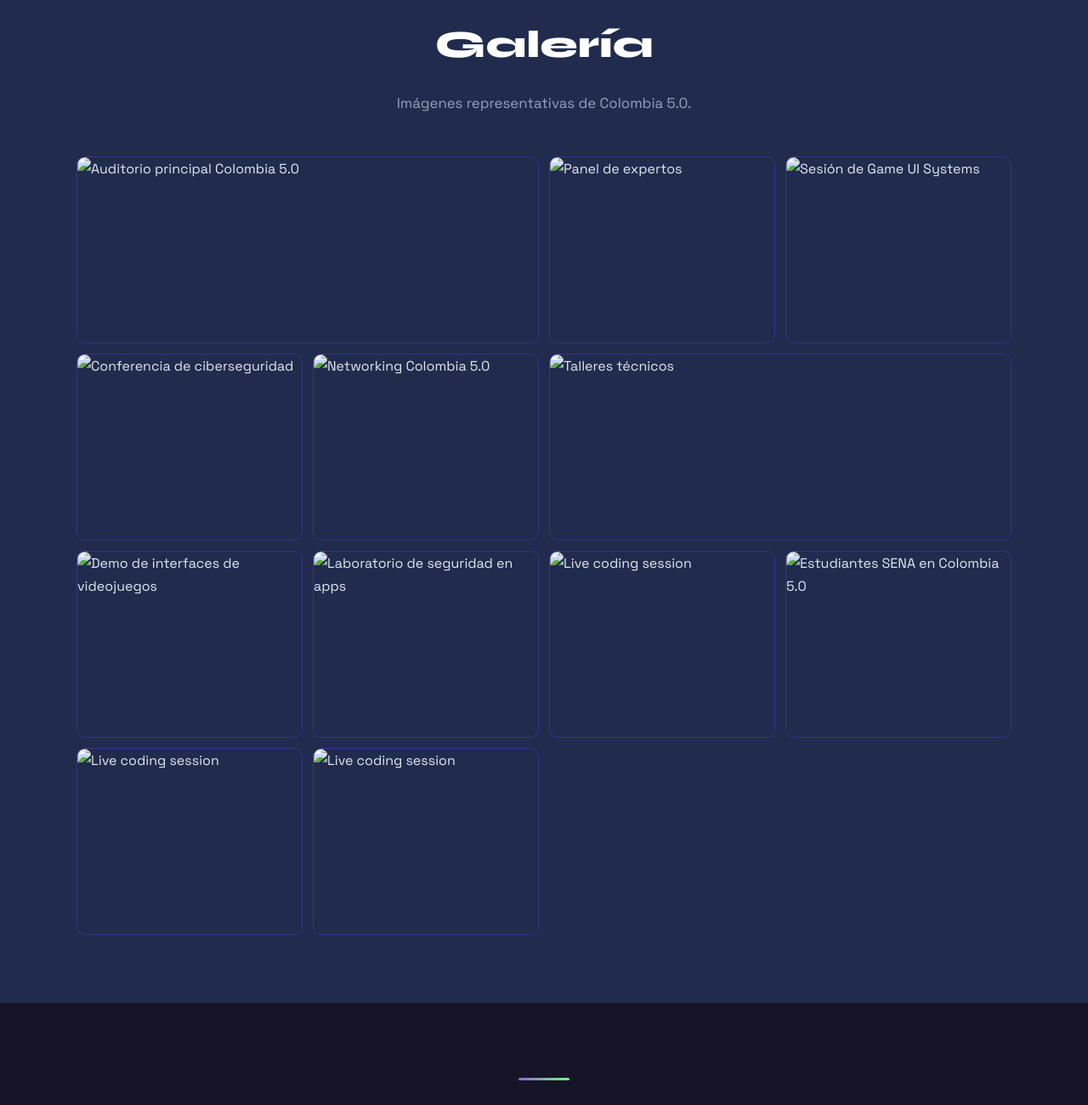
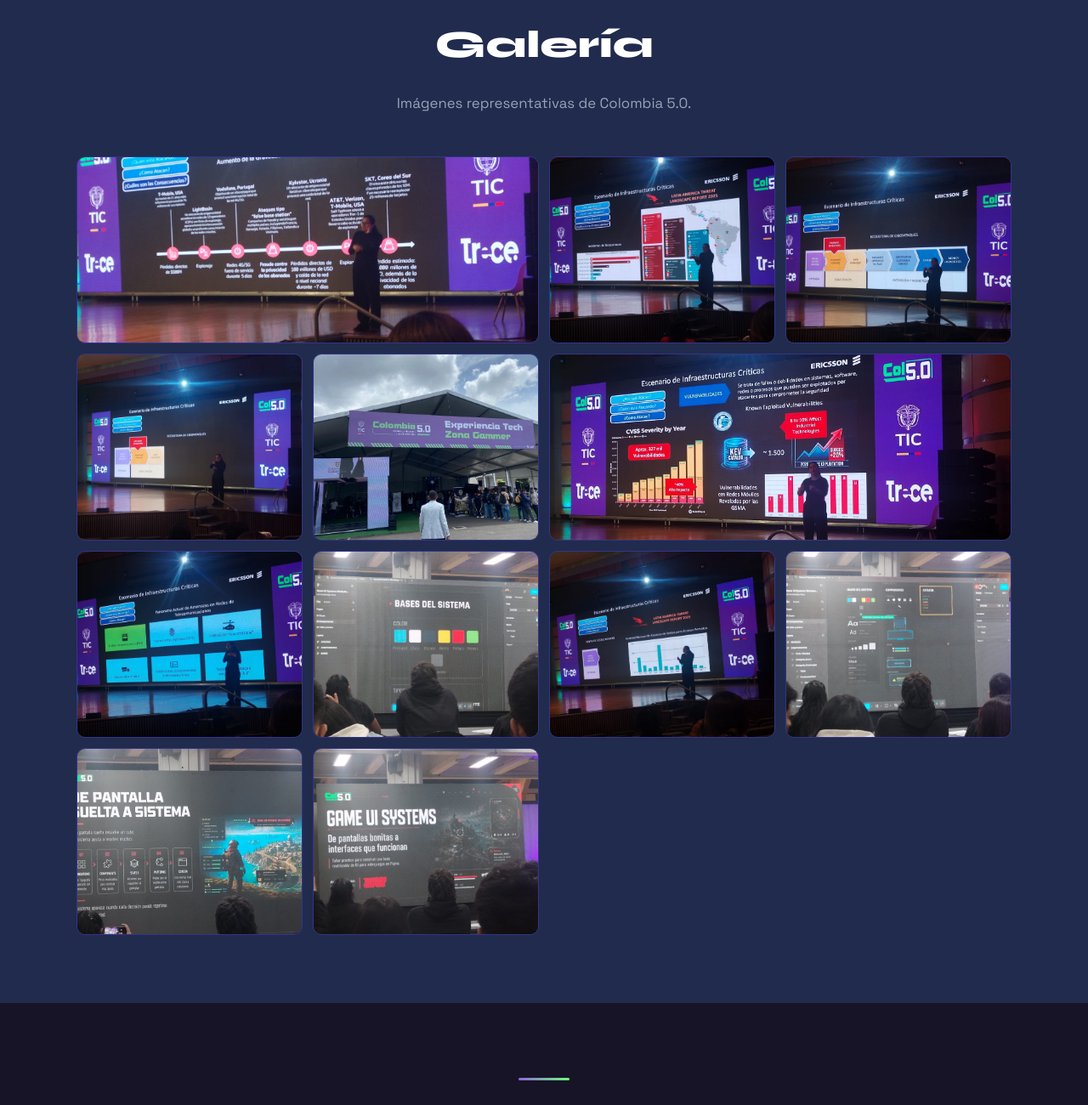
Before and after one commit to JeanAraujoP/Colombia5.0, a plain HTML site: page index.html in a window 1280 px wide. Shown: the part 4873-6173 px from the top of the page at 85% size. Drawn offline with nearby package versions, Linux system fonts and the light colour scheme; the site is published under a folder, as on GitHub Pages, so addresses that start at the root find nothing.

Commit message:
Colombia5.0

```diff
--- a/index.html
+++ b/index.html
@@ -284,52 +284,52 @@
 
       <div class="gallery-full observe">
         <div class="gallery-item wide" onclick="abrirLightbox(this)">
-          <img src="/IMG/barras.png" alt="Auditorio principal Colombia 5.0" />
+          <img src="./IMG/barras.png" alt="Auditorio principal Colombia 5.0" />
           <div class="overlay"><span class="overlay-text" data-i18n="gallery1">Auditorio Principal · Colombia 5.0</span></div>
         </div>
 
         <div class="gallery-item" onclick="abrirLightbox(this)">
-          <img src="/IMG/conoce.png" alt="Panel de expertos" />
+          <img src="./IMG/conoce.png" alt="Panel de expertos" />
           <div class="overlay"><span class="overlay-text" data-i18n="gallery2">Conferencia</span></div>
         </div>
         <div class="gallery-item" onclick="abrirLightbox(this)">
-          <img src="/IMG/criticas.png" alt="Sesión de Game UI Systems" />
+          <img src="./IMG/criticas.png" alt="Sesión de Game UI Systems" />
           <div class="overlay"><span class="overlay-text" data-i18n="gallery3">Conferencia</span></div>
         </div>
         <div class="gallery-item" onclick="abrirLightbox(this)">
-          <img src="/IMG/enfoque.png" alt="Conferencia de ciberseguridad" />
+          <img src="./IMG/enfoque.png" alt="Conferencia de ciberseguridad" />
           <div class="overlay"><span class="overlay-text" data-i18n="gallery4">Conferencia</span></div>
         </div>
         <div class="gallery-item" onclick="abrirLightbox(this)">
-          <img src="/IMG/escenario.png" alt="Networking Colombia 5.0" />
+          <img src="./IMG/escenario.png" alt="Networking Colombia 5.0" />
           <div class="overlay"><span class="overlay-text" data-i18n="gallery5">Conferencia</span></div>
         </div>
         <div class="gallery-item wide" onclick="abrirLightbox(this)">
-          <img src="/IMG/infraestructura.png" alt="Talleres técnicos" />
+          <img src="./IMG/infraestructura.png" alt="Talleres técnicos" />
           <div class="overlay"><span class="overlay-text" data-i18n="gallery6">Conferencia</span></div>
         </div>
         <div class="gallery-item" onclick="abrirLightbox(this)">
-          <img src="/IMG/minibase.png" alt="Demo de interfaces de videojuegos" />
+          <img src="./IMG/minibase.png" alt="Demo de interfaces de videojuegos" />
           <div class="overlay"><span class="overlay-text" data-i18n="gallery7">Conferencia</span></div>
         </div>
         <div class="gallery-item" onclick="abrirLightbox(this)">
-          <img src="/IMG/pantalla.png" alt="Laboratorio de seguridad en apps" />
+          <img src="./IMG/pantalla.png" alt="Laboratorio de seguridad en apps" />
           <div class="overlay"><span class="overlay-text" data-i18n="gallery8">Conferencia</span></div>
         </div>
         <div class="gallery-item" onclick="abrirLightbox(this)">
-          <img src="/IMG/seguri.png" alt="Live coding session" />
+          <img src="./IMG/seguri.png" alt="Live coding session" />
           <div class="overlay"><span class="overlay-text" data-i18n="gallery10">Conferencia</span></div>
         </div>
         <div class="gallery-item" onclick="abrirLightbox(this)">
-          <img src="/IMG/seguridad.png" alt="Estudiantes SENA en Colombia 5.0" />
+          <img src="./IMG/seguridad.png" alt="Estudiantes SENA en Colombia 5.0" />
           <div class="overlay"><span class="overlay-text" data-i18n="gallery9">Conferencia</span></div>
         </div>
         <div class="gallery-item" onclick="abrirLightbox(this)">
-          <img src="/IMG/uisystems.png" alt="Live coding session" />
+          <img src="./IMG/uisystems.png" alt="Live coding session" />
           <div class="overlay"><span class="overlay-text" data-i18n="gallery10">Conferencia</span></div>
         </div>
         <div class="gallery-item" onclick="abrirLightbox(this)">
-          <img src="/IMG/ciber.png" alt="Live coding session" />
+          <img src="./IMG/ciber.png" alt="Live coding session" />
           <div class="overlay"><span class="overlay-text" data-i18n="gallery10">Conferencia</span></div>
         </div>
       </div>
```
